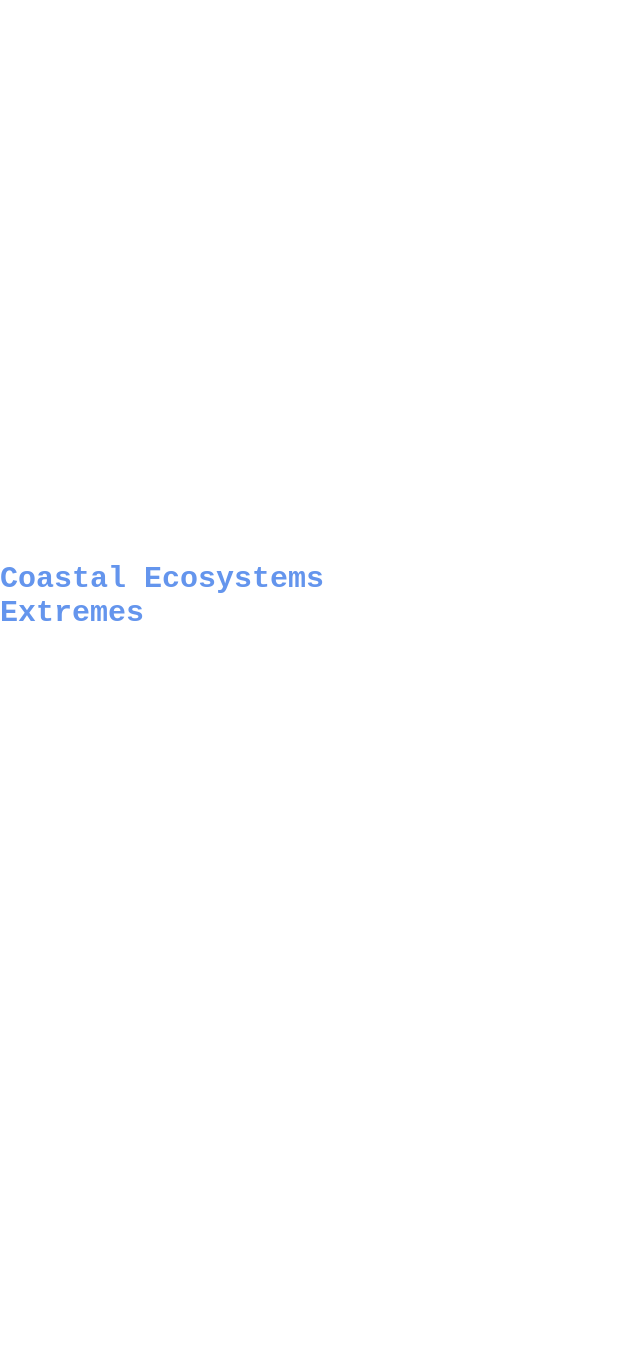
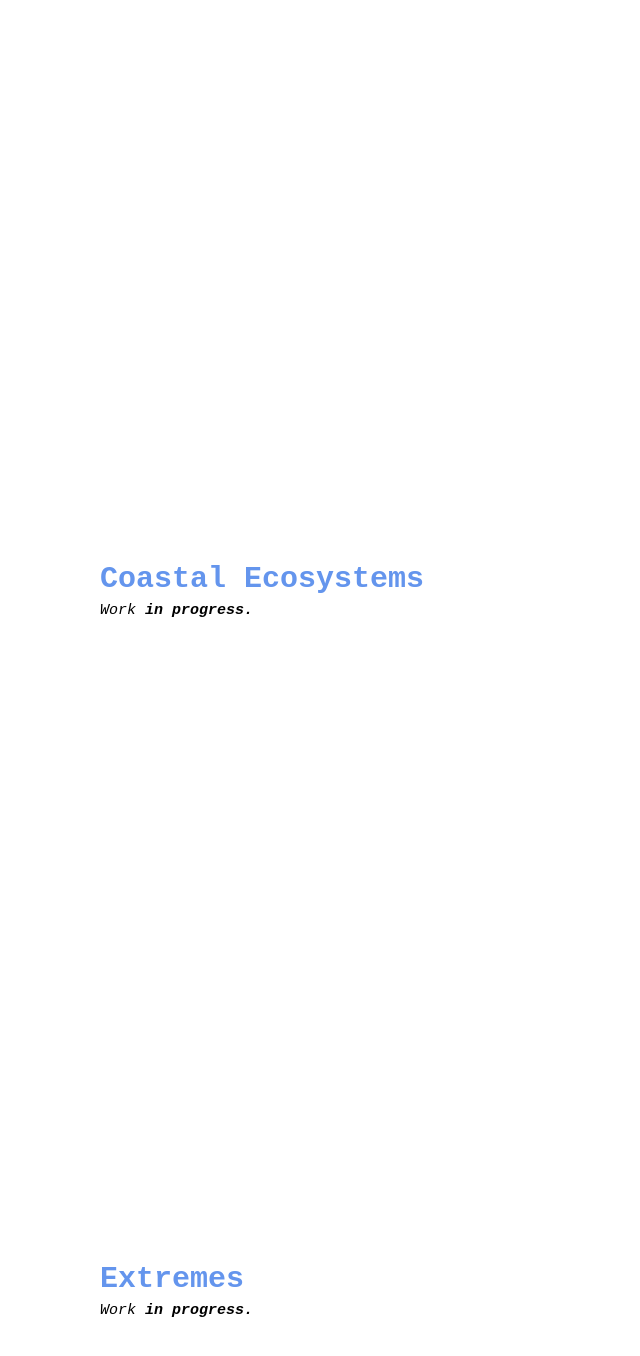
Before and after one commit to pierrechabert/pierrechabert.github.io, a Jekyll site: the page Research.html, which Jekyll copies as it is, in a window 1280 px wide and 1400 px high, scrolled down 282 px. Shown: the top 1356 px of the window, without its empty margins (0-640 px from the left). Built offline with Jekyll 4.4.1, drawn with Linux system fonts in a browser that asks for light colours; before the commit the page ends 912 px from its top, so only the background shows below that.

Commit message:
Update Research.html

```diff
--- a/Research.html
+++ b/Research.html
@@ -44,8 +44,18 @@
       <p style="line-height: 2.0; font-size:15px;"><em>The development of this website is <strong>in progress.</strong> </em></p>
       <!-- Presentation, research interests -->
     </div>
-          <h1 style="color:cornflowerblue; font-size:30px;"> Coastal Ecosystems</h1>
-          <h1 style="color:cornflowerblue; font-size:30px;"> Extremes</h1>
+
+    <div class="entry-content" style="height:600px; margin:100px;">
+      <h1 style="color:cornflowerblue; font-size:30px;"> Coastal Ecosystems </h1>
+      <p style="line-height: 2.0; font-size:15px;"><em> Work <strong>in progress.</strong> </em></p>
+      <!-- Presentation, research interests -->
+    </div>
+
+    <div class="entry-content" style="height:600px; margin:100px;">
+      <h1 style="color:cornflowerblue; font-size:30px;"> Extremes </h1>
+      <p style="line-height: 2.0; font-size:15px;"><em> Work <strong>in progress.</strong> </em></p>
+      <!-- Presentation, research interests -->
+    </div>
 
   </body>
 </html>
```
